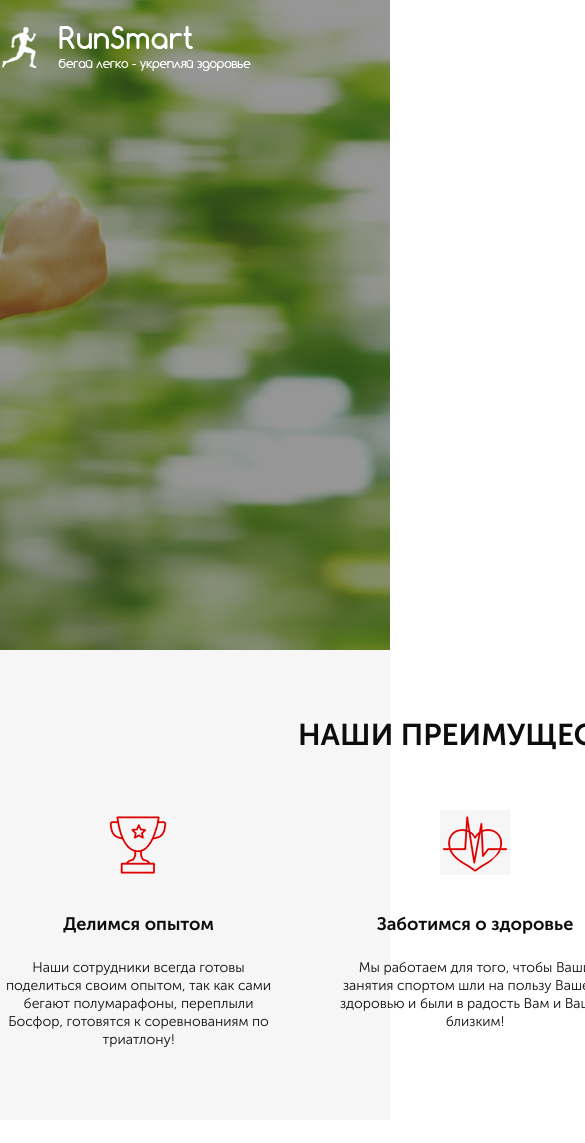
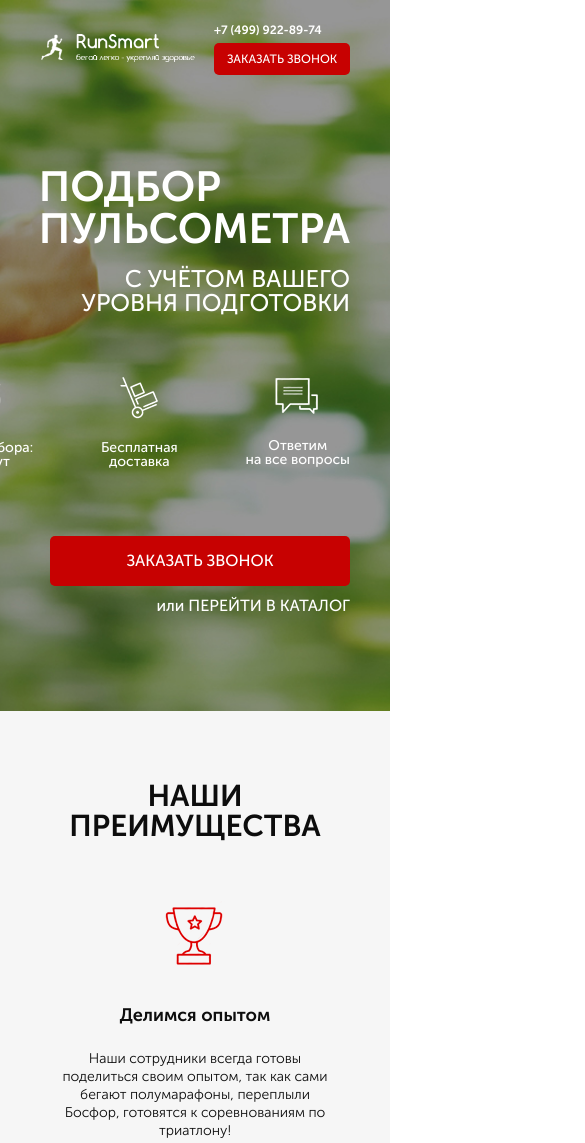
Before and after one commit to mo2est/RunSmart, a website: page src/index.html in a window 390 px wide. Shown: the top 1143 px of the page, 585 px wide, since content can reach past the window. Before the commit the page ends 1120 px from the top, so only its background shows below. Drawn offline with Linux system fonts and the light colour scheme.

Commit message:
six commit homework adaptation part1

```diff
--- a/src/sass/_media.sass
+++ b/src/sass/_media.sass
@@ -0,0 +1,60 @@
+@media (max-width: 1200px)
+    .promo
+        .container
+            width: 930px
+    .benefits
+        .container
+            width: 930px
+
+@media (max-width: 991px)
+    .promo
+        .container
+            width: 720px
+    .benefits
+        .container
+            width: 720px
+        &__wrapper
+            flex-wrap: wrap
+            justify-content: space-around
+        &__block
+            margin-bottom: 60px
+
+@media (max-width: 767px)
+    .promo
+        .container
+            width: 540px
+        .header
+            flex-wrap: wrap
+            a
+                order: 1
+            &__official
+                order: 3
+                display: none
+            &__contacts
+                order: 2
+                flex-direction: column-reverse
+    .benefits
+        .container
+            width: 540px
+
+@media (max-width: 575px)
+    .promo
+        .container
+            width: 310px
+            .header
+                &__logo
+                    width: 50%
+                &__contacts
+                    width: 50%
+                    justify-content: flex-end
+                &__phone
+                    width: 136px
+                    font-size: 12px
+                button
+                    width: 136px
+
+
+
+    .benefits
+        .container
+            width: 310px
--- a/src/sass/blocks/_header.sass
+++ b/src/sass/blocks/_header.sass
@@ -2,6 +2,10 @@
     display: flex
     justify-content: space-between
     align-items: center
+    a
+        width: 251px
+        img
+            width: 100%
     &__official
         font-style: normal
         font-weight: 500
--- a/src/sass/style.sass
+++ b/src/sass/style.sass
@@ -1,10 +1,10 @@
 @import 'base/_mixins'
 @import 'base/variables'
-@import "media"
 @import "blocks/promo"
 @import "blocks/header"
 @import "blocks/buttons"
 @import "blocks/benefits"
+@import "media"
 
 *
     font-family: 'Museo Sans Cyrl', sans-serif
```
Also changed, not shown: src/css/style.min.css.
